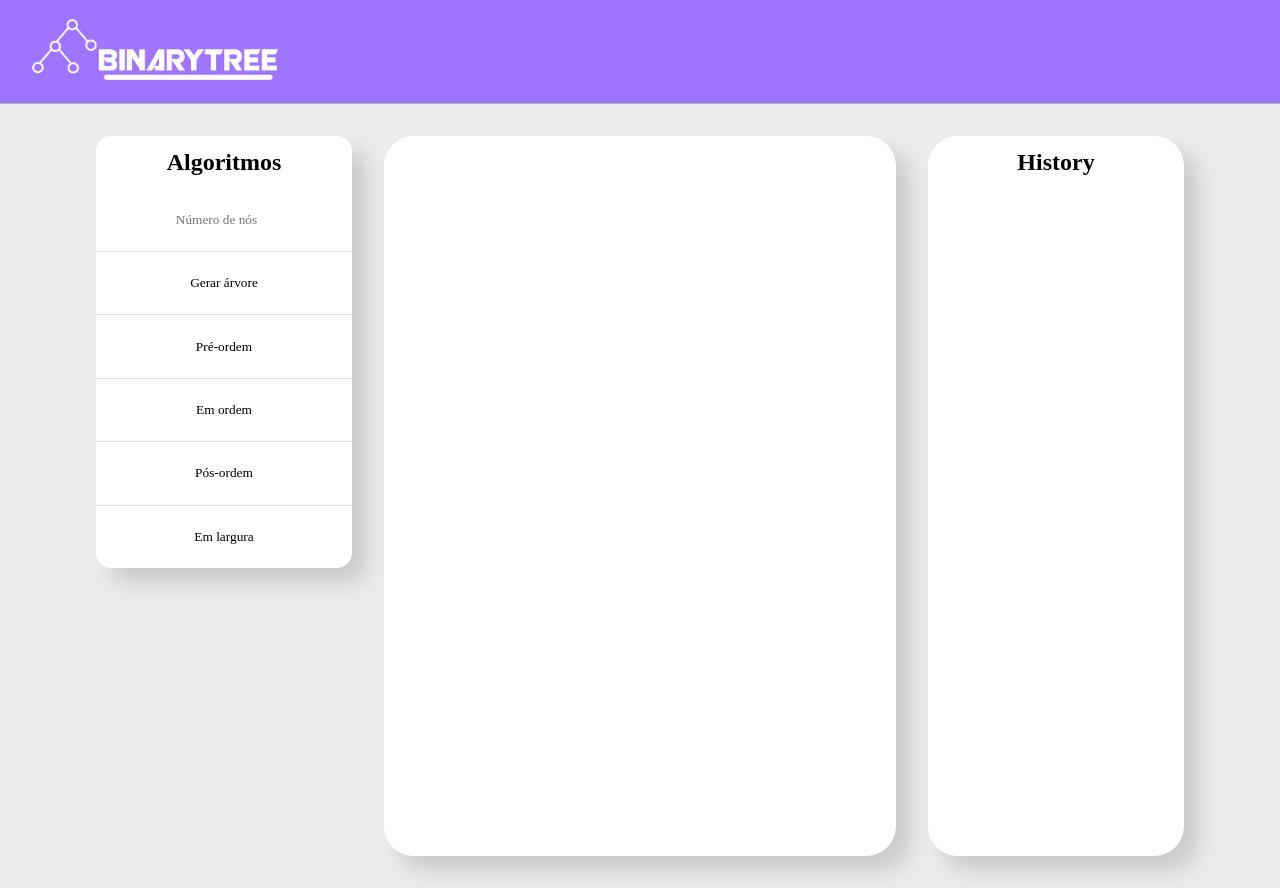
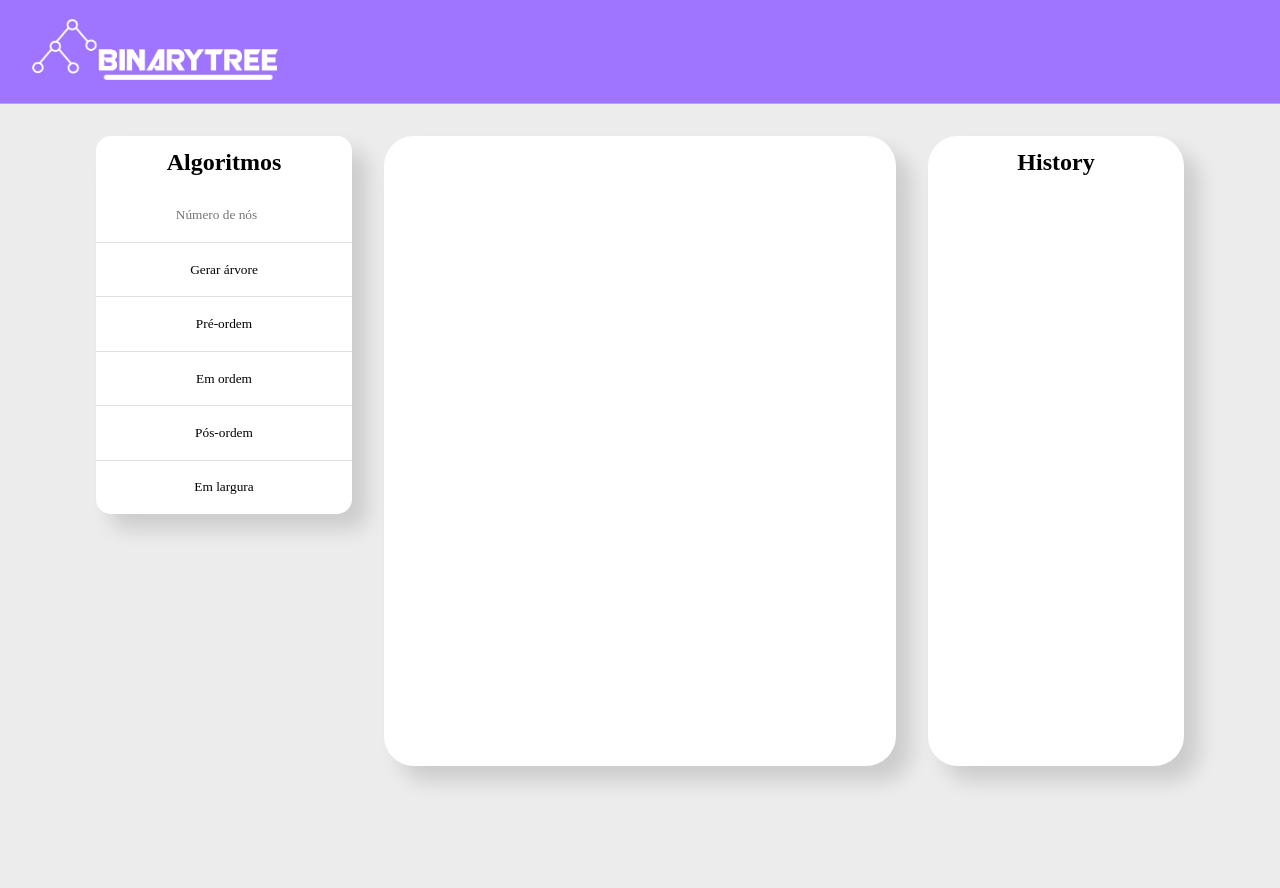
Before and after one commit to DenisLevy76/binary-tree-next, a Next.js app: page / in a window 1280 px wide. After the commit the page ends 800 px from the top, so only its background shows below. Built offline with nearby package versions, Linux system fonts and the light colour scheme; a web font is replaced by a local one.

Commit message:
Fixed the scrollbar on de home

```diff
--- a/src/components/History/styles.module.css
+++ b/src/components/History/styles.module.css
@@ -1,6 +1,6 @@
 .container{
   width: 100%;
-  height: calc(100vh - 80px);
+  height: calc(100vh - 170px);
 
   background-color: white;
   text-align: center;
--- a/src/components/TreeGraph/styles.module.css
+++ b/src/components/TreeGraph/styles.module.css
@@ -1,6 +1,6 @@
 .treeContainer{
   width: 100%;
-  height: calc(100vh - 80px);
+  height: calc(100vh - 170px);
 
 
   border-radius: 30px;
```
